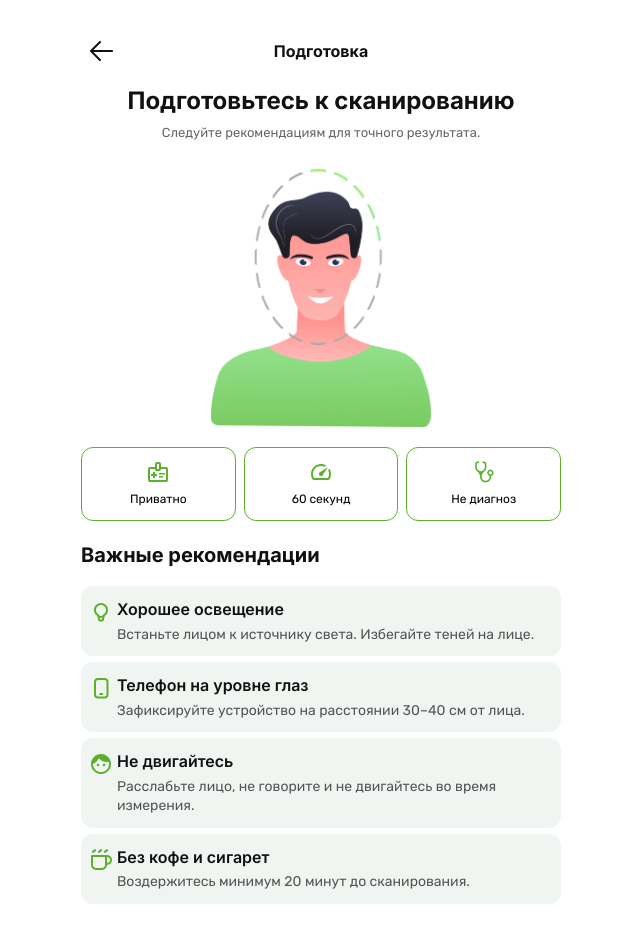
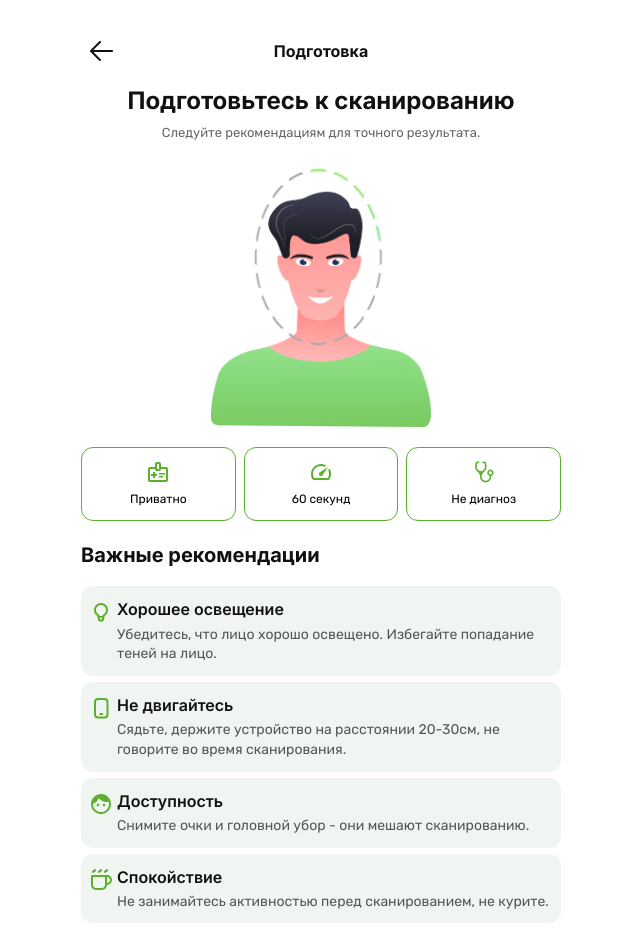
Before and after one commit to NikitaBest/X5, a React (Vite) app: page /preparation in a window 1280 px wide. Shown: the top 929 px of the page, without its empty margins (319-959 px from the left). Built offline with nearby package versions, Linux system fonts and the light colour scheme; no server answers.

Commit message:
замена текста при подготовке

```diff
--- a/src/pages/Preparation.jsx
+++ b/src/pages/Preparation.jsx
@@ -54,7 +54,7 @@ function Preparation() {
             <div className="requirement-content">
               <h3 className="requirement-title">Хорошее освещение</h3>
               <p className="requirement-description">
-                Встаньте лицом к источнику света. Избегайте теней на лице.
+              Убедитесь, что лицо хорошо освещено. Избегайте попадание теней на лицо.
               </p>
             </div>
           </div>
@@ -64,9 +64,9 @@ function Preparation() {
               <img src="/material-symbols_medical-information-outline (1).svg" alt="Телефон на уровне глаз" />
             </div>
             <div className="requirement-content">
-              <h3 className="requirement-title">Телефон на уровне глаз</h3>
+              <h3 className="requirement-title">Не двигайтесь</h3>
               <p className="requirement-description">
-                Зафиксируйте устройство на расстоянии 30–40 см от лица.
+              Сядьте, держите устройство на расстоянии 20-30см, не говорите во время сканирования.
               </p>
             </div>
           </div>
@@ -76,9 +76,9 @@ function Preparation() {
               <img src="/material-symbols_medical-information-outline (2).svg" alt="Не двигайтесь" />
             </div>
             <div className="requirement-content">
-              <h3 className="requirement-title">Не двигайтесь</h3>
+              <h3 className="requirement-title">Доступность</h3>
               <p className="requirement-description">
-                Расслабьте лицо, не говорите и не двигайтесь во время измерения.
+              Снимите очки и головной убор - они мешают сканированию.
               </p>
             </div>
           </div>
@@ -88,9 +88,9 @@ function Preparation() {
               <img src="/material-symbols_medical-information-outline (3).svg" alt="Без кофе и сигарет" />
             </div>
             <div className="requirement-content">
-              <h3 className="requirement-title">Без кофе и сигарет</h3>
+              <h3 className="requirement-title">Спокойствие</h3>
               <p className="requirement-description">
-                Воздержитесь минимум 20 минут до сканирования.
+              Не занимайтесь активностью перед сканированием, не курите.
               </p>
             </div>
           </div>
```
